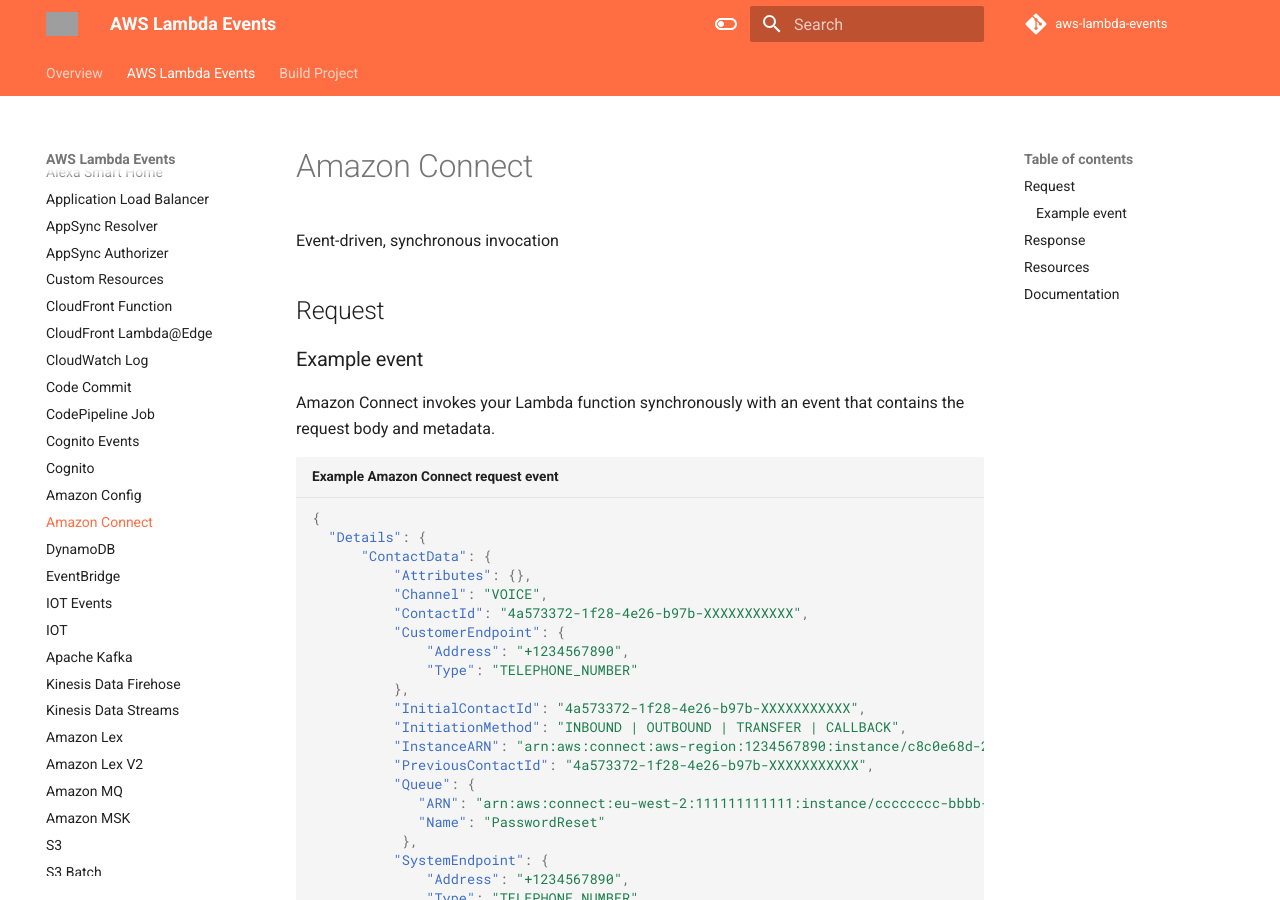
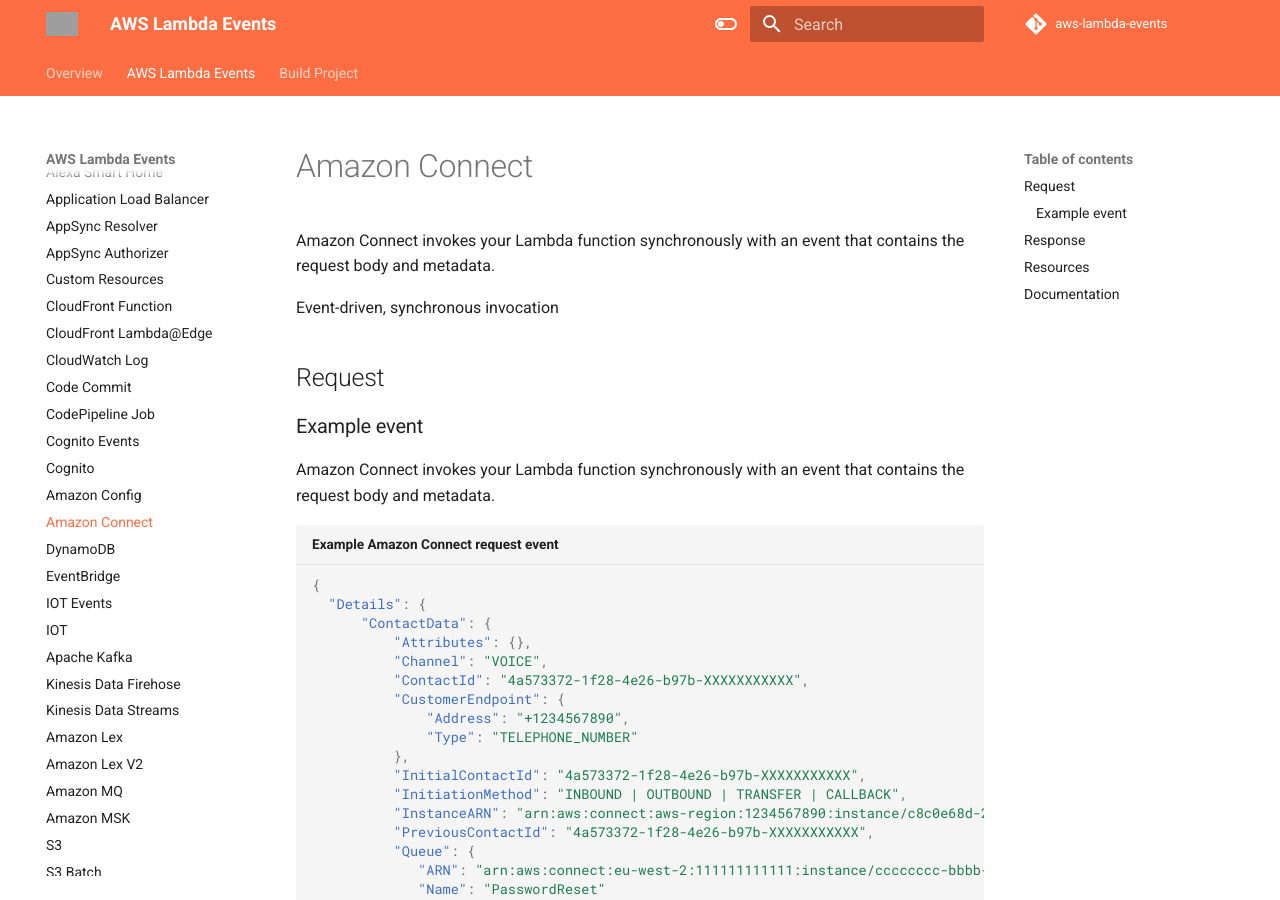
Before and after one commit to michaelbrewer/aws-lambda-events, an MkDocs documentation site: the page built from docs/connect.md, in a window 1280 px wide and 900 px high. Built offline with MkDocs 1.6.1 and Material for MkDocs 9.7.7, drawn with Linux system fonts in a browser that asks for light colours; comment, search, counter and statistics services are not loaded; grey boxes are pictures that could not be loaded.

Commit message:
docs(connect): add summary

```diff
--- a/docs/connect.md
+++ b/docs/connect.md
@@ -1,4 +1,6 @@
 # Amazon Connect
+
+Amazon Connect invokes your Lambda function synchronously with an event that contains the request body and metadata.
 
 Event-driven, synchronous invocation
 
```
